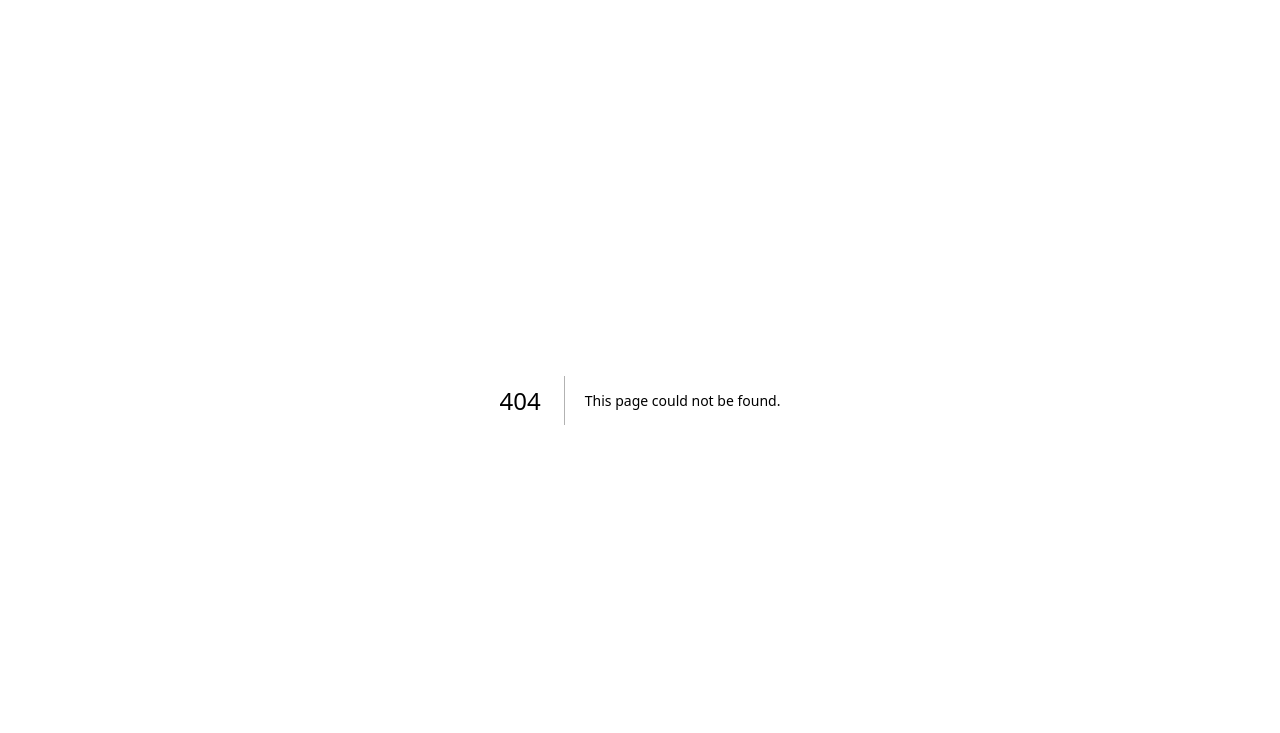
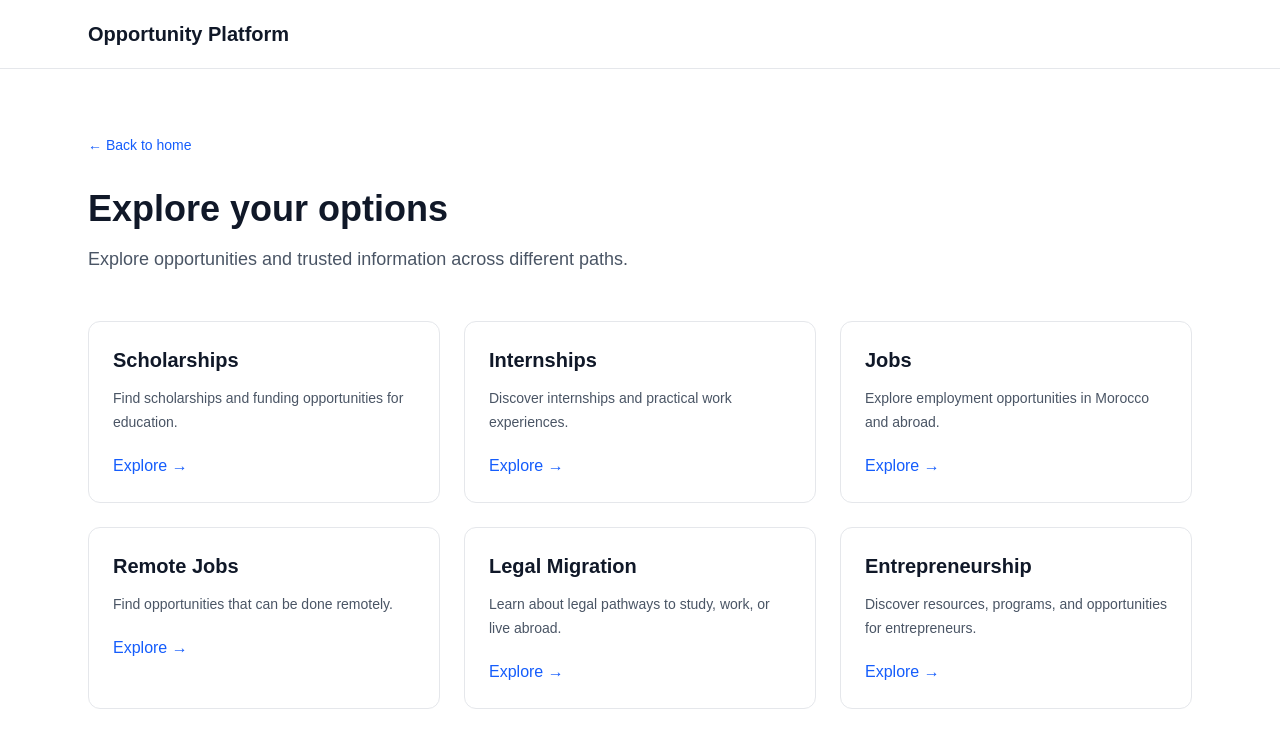
Before and after one commit to SiraPlatform/sira-platform, a Next.js app: page /categories in a window 1280 px wide. Before the commit this address had no page. Shown: the top 733 px of the page. Built offline with nearby package versions, Linux system fonts and the light colour scheme.

Commit message:
Add knowledge base categories page

```diff
--- /dev/null
+++ b/src/app/categories/page.tsx
@@ -0,0 +1,104 @@
+const categories = [
+  {
+    name: "Scholarships",
+    description:
+      "Find scholarships and funding opportunities for education.",
+  },
+  {
+    name: "Internships",
+    description:
+      "Discover internships and practical work experiences.",
+  },
+  {
+    name: "Jobs",
+    description:
+      "Explore employment opportunities in Morocco and abroad.",
+  },
+  {
+    name: "Remote Jobs",
+    description:
+      "Find opportunities that can be done remotely.",
+  },
+  {
+    name: "Legal Migration",
+    description:
+      "Learn about legal pathways to study, work, or live abroad.",
+  },
+  {
+    name: "Entrepreneurship",
+    description:
+      "Discover resources, programs, and opportunities for entrepreneurs.",
+  },
+  {
+    name: "Fellowships",
+    description:
+      "Explore fellowships, leadership programs, and professional development.",
+  },
+  {
+    name: "Volunteering",
+    description:
+      "Find volunteering opportunities and international programs.",
+  },
+  {
+    name: "Education",
+    description:
+      "Explore educational programs, courses, and learning resources.",
+  },
+];
+
+export default function CategoriesPage() {
+  return (
+    <main className="min-h-screen bg-white text-gray-900">
+      <header className="border-b border-gray-200">
+        <div className="mx-auto max-w-6xl px-6 py-5">
+          <a
+            href="/"
+            className="text-xl font-bold hover:text-blue-600"
+          >
+            Opportunity Platform
+          </a>
+        </div>
+      </header>
+
+      <section className="mx-auto max-w-6xl px-6 py-16">
+        <a
+          href="/"
+          className="text-sm font-medium text-blue-600 hover:text-blue-800"
+        >
+          ← Back to home
+        </a>
+
+        <h1 className="mt-8 text-4xl font-bold">
+          Explore your options
+        </h1>
+
+        <p className="mt-4 max-w-2xl text-lg text-gray-600">
+          Explore opportunities and trusted information across
+          different paths.
+        </p>
+
+        <div className="mt-12 grid gap-6 sm:grid-cols-2 lg:grid-cols-3">
+          {categories.map((category) => (
+            <a
+              key={category.name}
+              href="#"
+              className="rounded-xl border border-gray-200 p-6 transition hover:border-blue-400 hover:shadow-md"
+            >
+              <h2 className="text-xl font-semibold">
+                {category.name}
+              </h2>
+
+              <p className="mt-3 text-sm leading-6 text-gray-600">
+                {category.description}
+              </p>
+
+              <span className="mt-5 inline-block font-medium text-blue-600">
+                Explore →
+              </span>
+            </a>
+          ))}
+        </div>
+      </section>
+    </main>
+  );
+}
```
